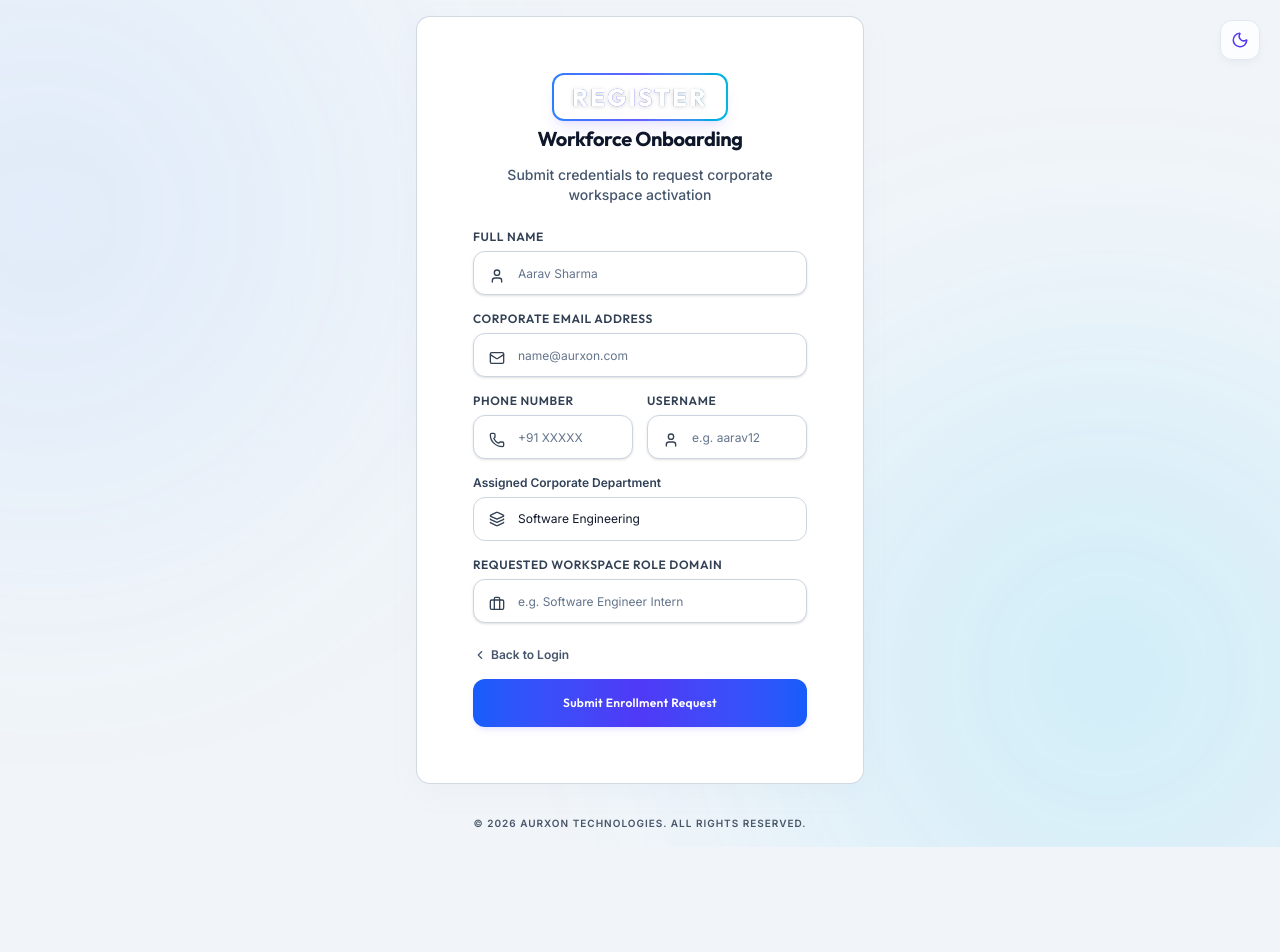
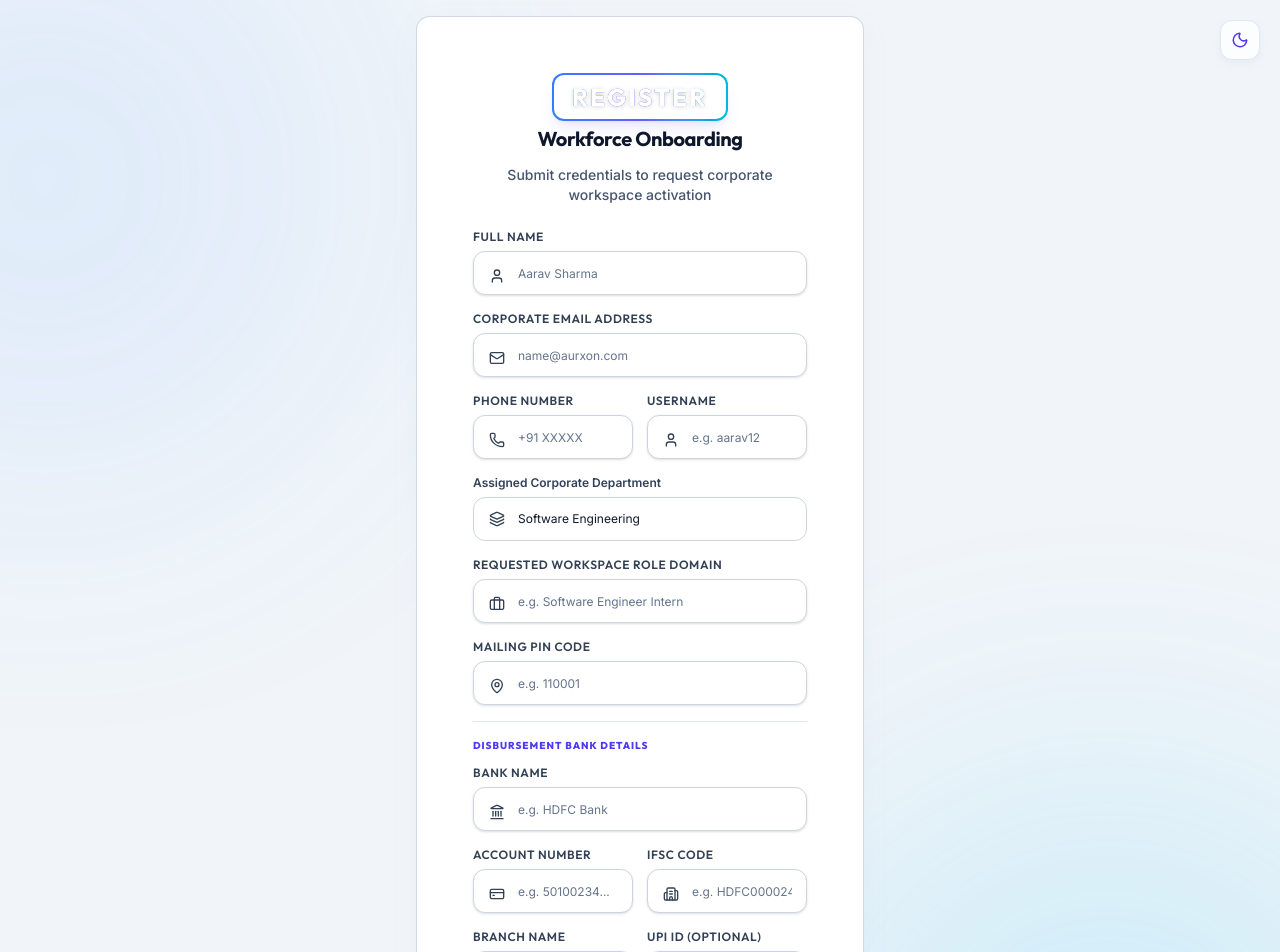
Before and after one commit to CodeSage4D/AIMS, a Next.js app: page /signup in a window 1280 px wide. Shown: the top 952 px of the page. Before the commit the page ends 847 px from the top, so only its background shows below. Built offline with nearby package versions, Linux system fonts and the light colour scheme.

Commit message:
feat: upgrade registration signup form to request address PIN code and disbursement bank details during onboarding request

```diff
--- a/src/app/(auth)/signup/page.tsx
+++ b/src/app/(auth)/signup/page.tsx
@@ -6,7 +6,7 @@ import Link from "next/link";
 import { Input } from "@/components/ui/Input";
 import { Button } from "@/components/ui/Button";
 import { Card, CardHeader, CardTitle, CardDescription, CardContent } from "@/components/ui/Card";
-import { Lock, Mail, AlertTriangle, User, Phone, Briefcase, Layers, ChevronLeft, CheckCircle, Sun, Moon } from "lucide-react";
+import { Lock, Mail, AlertTriangle, User, Phone, Briefcase, Layers, ChevronLeft, CheckCircle, Sun, Moon, MapPin, CreditCard, Building2, Landmark } from "lucide-react";
 
 export default function SignupPage() {
   const router = useRouter();
@@ -18,6 +18,12 @@ export default function SignupPage() {
   const [username, setUsername] = useState("");
   const [department, setDepartment] = useState("Software Engineering");
   const [requestedPosition, setRequestedPosition] = useState("");
+  const [pinCode, setPinCode] = useState("");
+  const [bankName, setBankName] = useState("");
+  const [accountNumber, setAccountNumber] = useState("");
+  const [ifscCode, setIfscCode] = useState("");
+  const [branchName, setBranchName] = useState("");
+  const [upiId, setUpiId] = useState("");
   const [error, setError] = useState<string | null>(null);
   const [loading, setLoading] = useState(false);
   const [successCode, setSuccessCode] = useState<string | null>(null);
@@ -76,6 +82,12 @@ export default function SignupPage() {
           username,
           department,
           requestedPosition,
+          pinCode,
+          bankName,
+          accountNumber,
+          ifscCode,
+          branchName,
+          upiId,
         }),
       });
 
@@ -90,6 +102,12 @@ export default function SignupPage() {
         setPhone("");
         setUsername("");
         setRequestedPosition("");
+        setPinCode("");
+        setBankName("");
+        setAccountNumber("");
+        setIfscCode("");
+        setBranchName("");
+        setUpiId("");
       }
     } catch (err) {
       setError("Failed to communicate with enrollment services.");
@@ -369,6 +387,152 @@ export default function SignupPage() {
                   />
                 </div>
 
+                {/* Mailing PIN Code */}
+                <div className="relative group flex flex-col">
+                  <div className={`absolute left-4 top-[39px] transition-colors duration-300 pointer-events-none z-10 ${
+                    currentTheme === "dark" ? "text-gray-400 group-focus-within:text-blue-400" : "text-slate-400 group-focus-within:text-blue-600"
+                  }`}>
+                    <MapPin className="h-4 w-4" />
+                  </div>
+                  <Input
+                    label="Mailing PIN Code"
+                    type="text"
+                    placeholder="e.g. 110001"
+                    value={pinCode}
+                    onChange={(e) => setPinCode(e.target.value)}
+                    className={`pl-11 h-11 text-xs rounded-xl transition-all duration-200 ${
+                      currentTheme === "dark"
+                        ? "bg-white/5 border-white/10 hover:border-white/20 focus:border-blue-500/70 focus:bg-[#0d1424] text-white placeholder-gray-500"
+                        : "bg-slate-50 border-slate-200 hover:border-slate-300 focus:border-blue-500/70 focus:bg-white text-slate-900 placeholder-slate-400"
+                    }`}
+                    disabled={loading}
+                    required
+                  />
+                </div>
+
+                {/* Disbursement Bank Details */}
+                <div className="border-t border-white/5 pt-4 my-2">
+                  <span className={`text-[10px] font-heading font-extrabold uppercase tracking-widest block mb-3 ${
+                    currentTheme === "dark" ? "text-indigo-400 animate-pulse" : "text-indigo-600"
+                  }`}>
+                    Disbursement Bank Details
+                  </span>
+
+                  <div className="space-y-4">
+                    {/* Bank Name */}
+                    <div className="relative group flex flex-col">
+                      <div className={`absolute left-4 top-[39px] transition-colors duration-300 pointer-events-none z-10 ${
+                        currentTheme === "dark" ? "text-gray-400 group-focus-within:text-blue-400" : "text-slate-400 group-focus-within:text-blue-600"
+                      }`}>
+                        <Landmark className="h-4 w-4" />
+                      </div>
+                      <Input
+                        label="Bank Name"
+                        type="text"
+                        placeholder="e.g. HDFC Bank"
+                        value={bankName}
+                        onChange={(e) => setBankName(e.target.value)}
+                        className={`pl-11 h-11 text-xs rounded-xl transition-all duration-200 ${
+                          currentTheme === "dark"
+                            ? "bg-white/5 border-white/10 hover:border-white/20 focus:border-blue-500/70 focus:bg-[#0d1424] text-white placeholder-gray-500"
+                            : "bg-slate-50 border-slate-200 hover:border-slate-300 focus:border-blue-500/70 focus:bg-white text-slate-900 placeholder-slate-400"
+                        }`}
+                        disabled={loading}
+                      />
+                    </div>
+
+                    {/* Account Number & IFSC Code Row */}
+                    <div className="grid grid-cols-2 gap-3.5">
+                      <div className="relative group flex flex-col">
+                        <div className={`absolute left-4 top-[39px] transition-colors duration-300 pointer-events-none z-10 ${
+                          currentTheme === "dark" ? "text-gray-400 group-focus-within:text-blue-400" : "text-slate-400 group-focus-within:text-blue-600"
+                        }`}>
+                          <CreditCard className="h-4 w-4" />
+                        </div>
+                        <Input
+                          label="Account Number"
+                          type="text"
+                          placeholder="e.g. 50100234..."
+                          value={accountNumber}
+                          onChange={(e) => setAccountNumber(e.target.value)}
+                          className={`pl-11 h-11 text-xs rounded-xl transition-all duration-200 ${
+                            currentTheme === "dark"
+                              ? "bg-white/5 border-white/10 hover:border-white/20 focus:border-blue-500/70 focus:bg-[#0d1424] text-white placeholder-gray-500"
+                              : "bg-slate-50 border-slate-200 hover:border-slate-300 focus:border-blue-500/70 focus:bg-white text-slate-900 placeholder-slate-400"
+                          }`}
+                          disabled={loading}
+                        />
+                      </div>
+
+                      <div className="relative group flex flex-col">
+                        <div className={`absolute left-4 top-[39px] transition-colors duration-300 pointer-events-none z-10 ${
+                          currentTheme === "dark" ? "text-gray-400 group-focus-within:text-blue-400" : "text-slate-400 group-focus-within:text-blue-600"
+                        }`}>
+                          <Building2 className="h-4 w-4" />
+                        </div>
+                        <Input
+                          label="IFSC Code"
+                          type="text"
+                          placeholder="e.g. HDFC0000240"
+                          value={ifscCode}
+                          onChange={(e) => setIfscCode(e.target.value)}
+                          className={`pl-11 h-11 text-xs rounded-xl transition-all duration-200 ${
+                            currentTheme === "dark"
+                              ? "bg-white/5 border-white/10 hover:border-white/20 focus:border-blue-500/70 focus:bg-[#0d1424] text-white placeholder-gray-500"
+                              : "bg-slate-50 border-slate-200 hover:border-slate-300 focus:border-blue-500/70 focus:bg-white text-slate-900 placeholder-slate-400"
+                          }`}
+                          disabled={loading}
+                        />
+                      </div>
+                    </div>
+
+                    {/* Branch Name & UPI ID Row */}
+                    <div className="grid grid-cols-2 gap-3.5">
+                      <div className="relative group flex flex-col">
+                        <div className={`absolute left-4 top-[39px] transition-colors duration-300 pointer-events-none z-10 ${
+                          currentTheme === "dark" ? "text-gray-400 group-focus-within:text-blue-400" : "text-slate-400 group-focus-within:text-blue-600"
+                        }`}>
+                          <Building2 className="h-4 w-4" />
+                        </div>
+                        <Input
+                          label="Branch Name"
+                          type="text"
+                          placeholder="Connaught Place"
+                          value={branchName}
+                          onChange={(e) => setBranchName(e.target.value)}
+                          className={`pl-11 h-11 text-xs rounded-xl transition-all duration-200 ${
+                            currentTheme === "dark"
+                              ? "bg-white/5 border-white/10 hover:border-white/20 focus:border-blue-500/70 focus:bg-[#0d1424] text-white placeholder-gray-500"
+                              : "bg-slate-50 border-slate-200 hover:border-slate-300 focus:border-blue-500/70 focus:bg-white text-slate-900 placeholder-slate-400"
+                          }`}
+                          disabled={loading}
+                        />
+                      </div>
+
+                      <div className="relative group flex flex-col">
+                        <div className={`absolute left-4 top-[39px] transition-colors duration-300 pointer-events-none z-10 ${
+                          currentTheme === "dark" ? "text-gray-400 group-focus-within:text-blue-400" : "text-slate-400 group-focus-within:text-blue-600"
+                        }`}>
+                          <CreditCard className="h-4 w-4" />
+                        </div>
+                        <Input
+                          label="UPI ID (Optional)"
+                          type="text"
+                          placeholder="e.g. name@okhdfc"
+                          value={upiId}
+                          onChange={(e) => setUpiId(e.target.value)}
+                          className={`pl-11 h-11 text-xs rounded-xl transition-all duration-200 ${
+                            currentTheme === "dark"
+                              ? "bg-white/5 border-white/10 hover:border-white/20 focus:border-blue-500/70 focus:bg-[#0d1424] text-white placeholder-gray-500"
+                              : "bg-slate-50 border-slate-200 hover:border-slate-300 focus:border-blue-500/70 focus:bg-white text-slate-900 placeholder-slate-400"
+                          }`}
+                          disabled={loading}
+                        />
+                      </div>
+                    </div>
+                  </div>
+                </div>
+
                 {/* Submit & Navigation Row */}
                 <div className="flex justify-between items-center pt-2">
                   <Link
```
